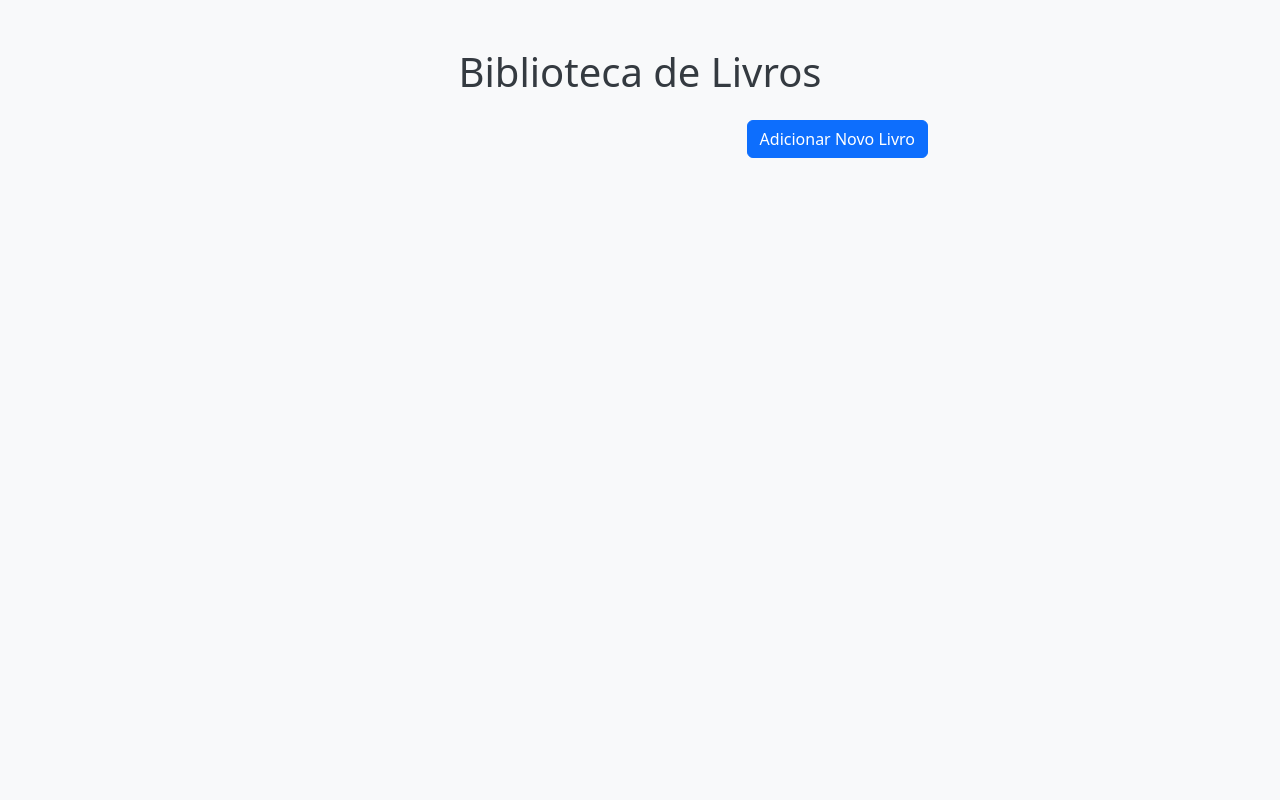
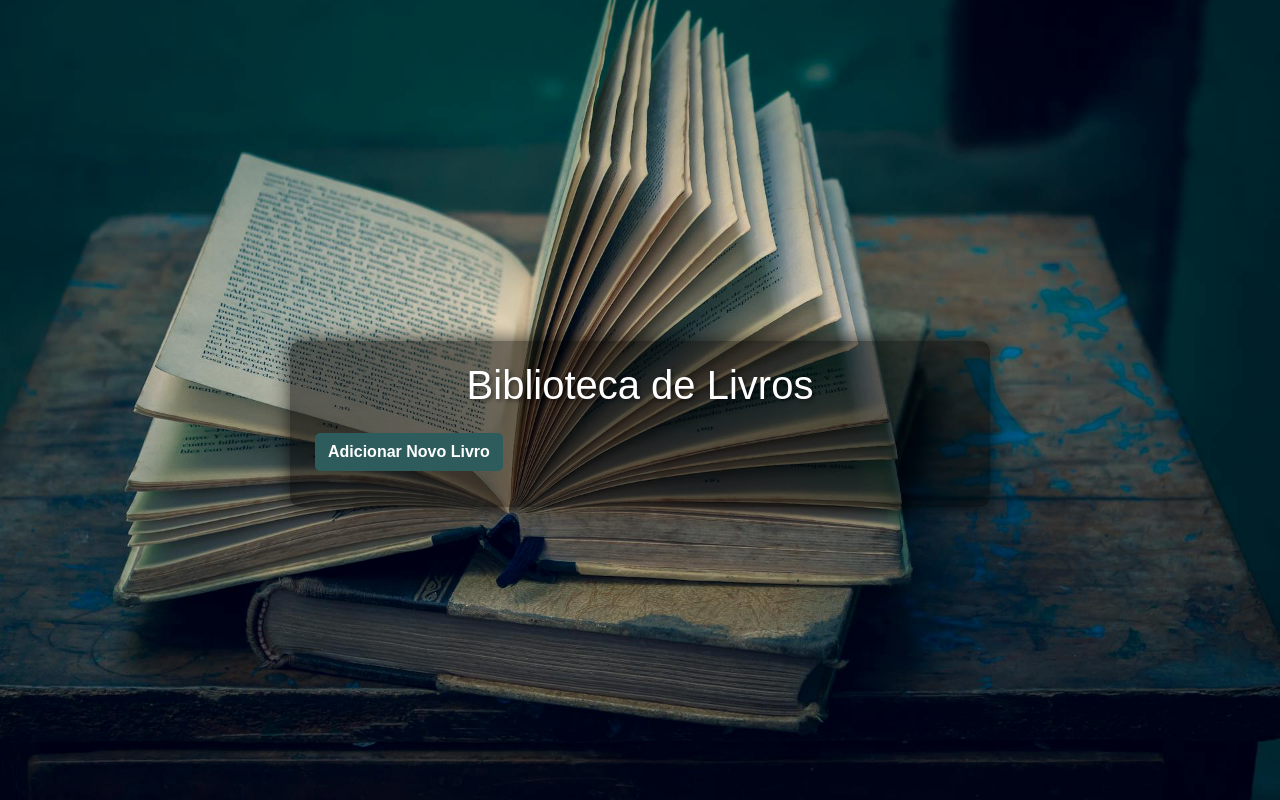
Before and after one commit to Andr3Reis/API-with-FLASK, a Flask app: page / in a window 1280 px wide. Run offline with Flask 3, Linux system fonts and the light colour scheme.

Commit message:
Final Project

```diff
--- a/app.py
+++ b/app.py
@@ -4,12 +4,15 @@ app = Flask(__name__)
 
 biblioteca = []
 
+
 def encontrar_livro(livro_id):
     return next((livro for livro in biblioteca if livro["id"] == livro_id), None)
+
 
 @app.route('/')
 def index():
     return render_template('index.html', livros=biblioteca)
+
 
 @app.route('/form', methods=['GET', 'POST'])
 @app.route('/form/<int:livro_id>', methods=['GET', 'POST'])
@@ -39,6 +42,7 @@ def form(livro_id=None):
     livro = encontrar_livro(livro_id) if livro_id else None
     return render_template('form.html', livro=livro)
 
+
 @app.route('/delete/<int:livro_id>', methods=['POST'])
 def deletar_livro(livro_id):
     livro = encontrar_livro(livro_id)
@@ -46,9 +50,11 @@ def deletar_livro(livro_id):
         biblioteca.remove(livro)
     return redirect(url_for('index'))
 
+
 @app.route('/api/livros', methods=['GET'])
 def api_listar_livros():
     return jsonify(biblioteca), 200
+
 
 @app.route('/api/livros', methods=['POST'])
 def api_adicionar_livro():
@@ -59,10 +65,11 @@ def api_adicionar_livro():
         "id": len(biblioteca) + 1,
         "titulo": request.json['titulo'],
         "autor": request.json['autor'],
-        "ano_publicacao": request.json.get('ano_publicacao', 0)  # Ano é opcional
+        "ano_publicacao": request.json.get('ano_publicacao', 0)
     }
     biblioteca.append(novo_livro)
     return jsonify(novo_livro), 201
+
 
 @app.route('/api/livros/<int:livro_id>', methods=['PUT'])
 def api_atualizar_livro(livro_id):
@@ -75,9 +82,11 @@ def api_atualizar_livro(livro_id):
 
     livro['titulo'] = request.json.get('titulo', livro['titulo'])
     livro['autor'] = request.json.get('autor', livro['autor'])
-    livro['ano_publicacao'] = request.json.get('ano_publicacao', livro['ano_publicacao'])
+    livro['ano_publicacao'] = request.json.get(
+        'ano_publicacao', livro['ano_publicacao'])
 
     return jsonify(livro), 200
+
 
 @app.route('/api/livros/<int:livro_id>', methods=['DELETE'])
 def api_deletar_livro(livro_id):
@@ -88,5 +97,6 @@ def api_deletar_livro(livro_id):
     biblioteca.remove(livro)
     return jsonify({"message": "Livro deletado"}), 200
 
+
 if __name__ == '__main__':
     app.run(debug=True)
--- a/static/style.css
+++ b/static/style.css
@@ -1,24 +1,74 @@
 body {
-    background-color: #f8f9fa;
+    background-image: url('/static/Biblioteca.jpg');
+    background-size: cover;
+    background-position: center center;
+    background-repeat: no-repeat;
+    height: 100vh;
+    margin: 0;
+    display: flex;
+    justify-content: center;
+    align-items: center;
+    color: #ffffff;
+    font-family: 'Arial', sans-serif;
 }
 
 h1 {
-    color: #343a40;
-}
-
-.container {
-    max-width: 600px;
+    color: #ffffff;
+    text-shadow: 2px 2px 4px rgba(0, 0, 0, 0.5);
 }
 
 .list-group-item {
-    background-color: #ffffff;
+    background-color: rgba(255, 255, 255, 0.8);
     border-color: #dee2e6;
+    color: #000;
 }
 
 .btn {
+    color: #ffffff;
     margin-left: 5px;
+    font-weight: bold;
+    border-radius: 5px;
 }
 
-.text-right {
-    text-align: right;
+.btn-primary {
+    background-color: #2e5c5c;
+    border-color: #2e5c5c;
 }
+
+.btn-primary:hover {
+    background-color: #1e4a4a;
+    border-color: #1e4a4a;
+}
+
+.btn:hover {
+    opacity: 1;
+}
+
+.btn-warning {
+    background-color: #5f7884;
+    border-color: #5f7884;
+}
+
+.btn-danger {
+    background-color: #8b575c;
+    border-color: #8b575c;
+}
+
+.btn-success {
+    background-color: #3c6e71;
+    border-color: #3c6e71;
+}
+
+.btn-success:hover {
+    background-color: #1e4a4a;
+    border-color: #1e4a4a;
+}
+
+
+.container {
+    background-color: rgba(0, 0, 0, 0.5);
+    padding: 20px;
+    border-radius: 10px;
+    max-width: 700px;
+    box-shadow: 0px 0px 20px rgba(0, 0, 0, 0.7);
+}
```
Also changed, not shown: static/Biblioteca.jpg (added).
